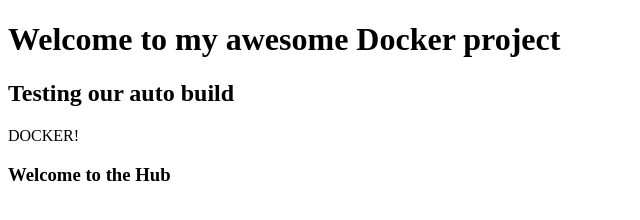
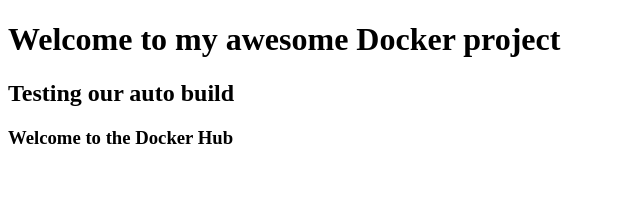
Before and after one commit to druedaplata/testing-auto, a plain HTML site: page Automation/index.html in a window 1280 px wide. Shown: the whole page, without its empty margins (0-640 px from the left). Drawn offline with Linux system fonts and the light colour scheme.

Commit message:
include new info in index

```diff
--- a/Automation/index.html
+++ b/Automation/index.html
@@ -7,9 +7,7 @@
 
 	 <h2> Testing our auto build </h2>
 
-	 <p> DOCKER! </p>
-
-	 <h3>Welcome to the Hub</h3>
+	 <h3>Welcome to the Docker Hub</h3>
 
 </head>
 <body>
```
